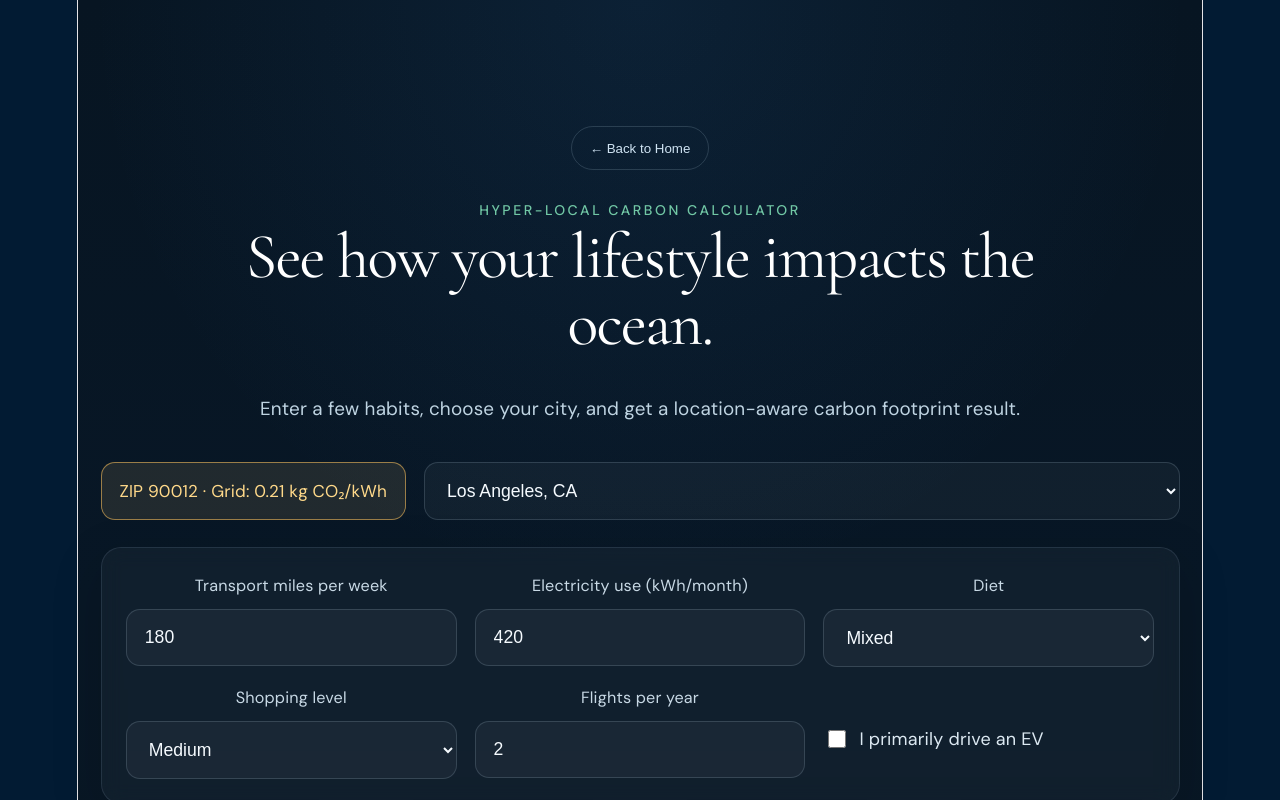
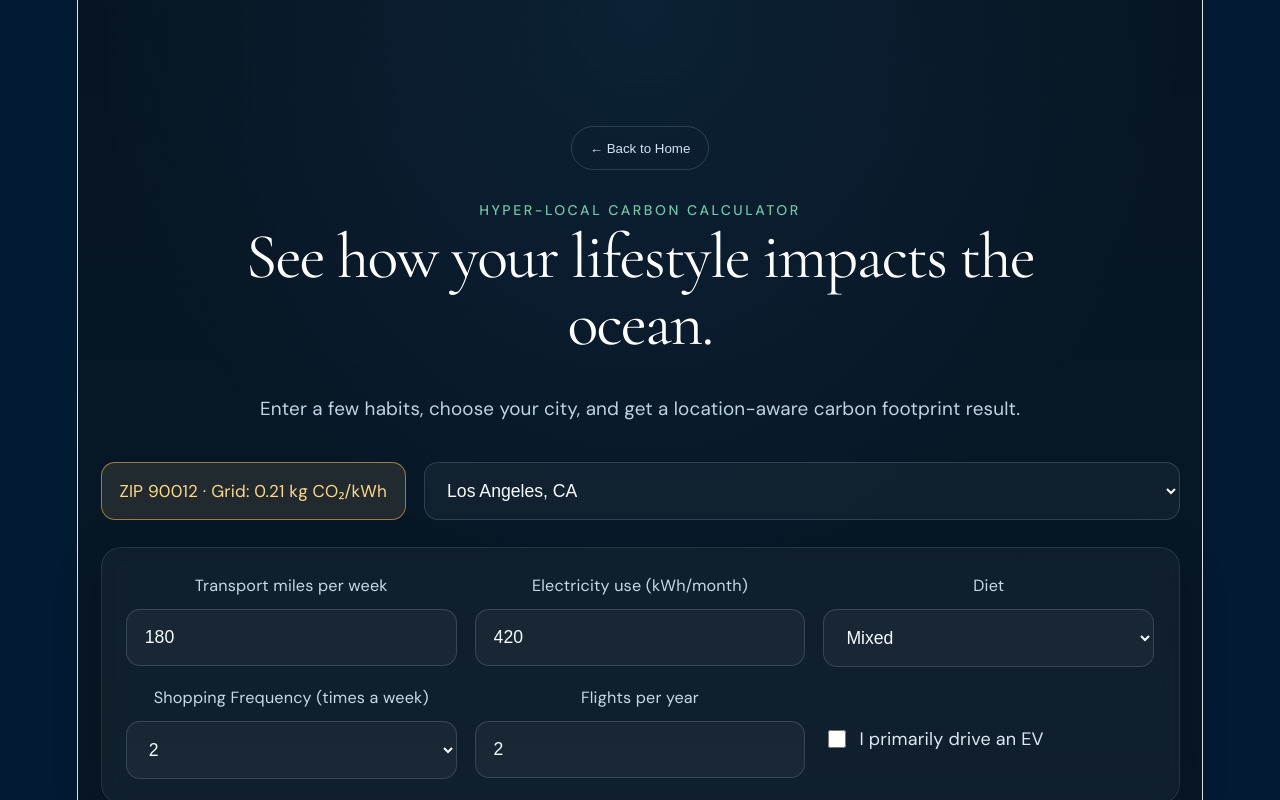
Before and after one commit to mahahhaa/seafoot, a React (Vite) app: page / in a window 1280 px wide. Both pictures are taken after a click on the button "Dive into Calculating". Shown: the top 800 px of the page. Built offline with nearby package versions, Linux system fonts and the light colour scheme.

Commit message:
fixed shopping q and 0

```diff
--- a/src/Calculator.jsx
+++ b/src/Calculator.jsx
@@ -43,10 +43,15 @@ const DIET_MULTIPLIERS = {
   high_meat: 1.8,
 };
 
-const SHOPPING_MULTIPLIERS = {
-  low: 0.6,
-  medium: 1.0,
-  high: 1.6,
+const SHOPPING_DAYS_TO_TONS = {
+  0: 0.2,
+  1: 0.4,
+  2: 0.7,
+  3: 1.0,
+  4: 1.3,
+  5: 1.5,
+  6: 1.7,
+  7: 1.9,
 };
 
 function clamp(num, min, max) {
@@ -60,6 +65,11 @@ function formatTons(value) {
 function formatPercent(value) {
   const rounded = Math.round(value);
   return `${rounded > 0 ? "+" : ""}${rounded}%`;
+}
+
+function cleanNumberInput(value) {
+  if (value === "") return "";
+  return String(Number(value));
 }
 
 function getBestMove(categories, form, city) {
@@ -139,25 +149,28 @@ function getBestMove(categories, form, city) {
 export default function Calculator({ onBack }) {
   const [city, setCity] = useState("Los Angeles, CA");
   const [form, setForm] = useState({
-    milesPerWeek: 180,
+    milesPerWeek: "180",
     hasEV: false,
-    electricityKwhMonth: 420,
+    electricityKwhMonth: "420",
     diet: "mixed",
-    shopping: "medium",
-    flightsPerYear: 2,
+    shoppingDays: "2",
+    flightsPerYear: "2",
   });
 
   const cityInfo = CITY_DATA[city];
 
   const result = useMemo(() => {
-    const annualMiles = form.milesPerWeek * 52;
+    const milesPerWeek = Number(form.milesPerWeek) || 0;
+    const electricityKwhMonth = Number(form.electricityKwhMonth) || 0;
+    const flightsPerYear = Number(form.flightsPerYear) || 0;
+
+    const annualMiles = milesPerWeek * 52;
     const transportKgPerMile = form.hasEV ? 0.11 : 0.36;
     const transport = (annualMiles * transportKgPerMile) / 1000;
-    const home =
-      (form.electricityKwhMonth * 12 * cityInfo.gridKgPerKwh) / 1000;
+    const home = (electricityKwhMonth * 12 * cityInfo.gridKgPerKwh) / 1000;
     const dietTons = DIET_MULTIPLIERS[form.diet];
-    const shoppingTons = SHOPPING_MULTIPLIERS[form.shopping];
-    const flightsTons = form.flightsPerYear * 0.9;
+    const shoppingTons = SHOPPING_DAYS_TO_TONS[form.shoppingDays];
+    const flightsTons = flightsPerYear * 0.9;
 
     const total = transport + home + dietTons + shoppingTons + flightsTons;
 
@@ -227,7 +240,9 @@ export default function Calculator({ onBack }) {
                 type="number"
                 min="0"
                 value={form.milesPerWeek}
-                onChange={(e) => updateField("milesPerWeek", Number(e.target.value))}
+                onChange={(e) =>
+                  updateField("milesPerWeek", cleanNumberInput(e.target.value))
+                }
               />
             </label>
 
@@ -237,7 +252,9 @@ export default function Calculator({ onBack }) {
                 type="number"
                 min="0"
                 value={form.electricityKwhMonth}
-                onChange={(e) => updateField("electricityKwhMonth", Number(e.target.value))}
+                onChange={(e) =>
+                  updateField("electricityKwhMonth", cleanNumberInput(e.target.value))
+                }
               />
             </label>
 
@@ -255,14 +272,16 @@ export default function Calculator({ onBack }) {
             </label>
 
             <label className="calc-field">
-              <span>Shopping level</span>
+              <span>Shopping Frequency (times a week)</span>
               <select
-                value={form.shopping}
-                onChange={(e) => updateField("shopping", e.target.value)}
+                value={form.shoppingDays}
+                onChange={(e) => updateField("shoppingDays", e.target.value)}
               >
-                <option value="low">Low</option>
-                <option value="medium">Medium</option>
-                <option value="high">High</option>
+                {[0, 1, 2, 3, 4, 5, 6, 7].map((day) => (
+                  <option key={day} value={day}>
+                    {day}
+                  </option>
+                ))}
               </select>
             </label>
 
@@ -272,7 +291,9 @@ export default function Calculator({ onBack }) {
                 type="number"
                 min="0"
                 value={form.flightsPerYear}
-                onChange={(e) => updateField("flightsPerYear", Number(e.target.value))}
+                onChange={(e) =>
+                  updateField("flightsPerYear", cleanNumberInput(e.target.value))
+                }
               />
             </label>
 
```
